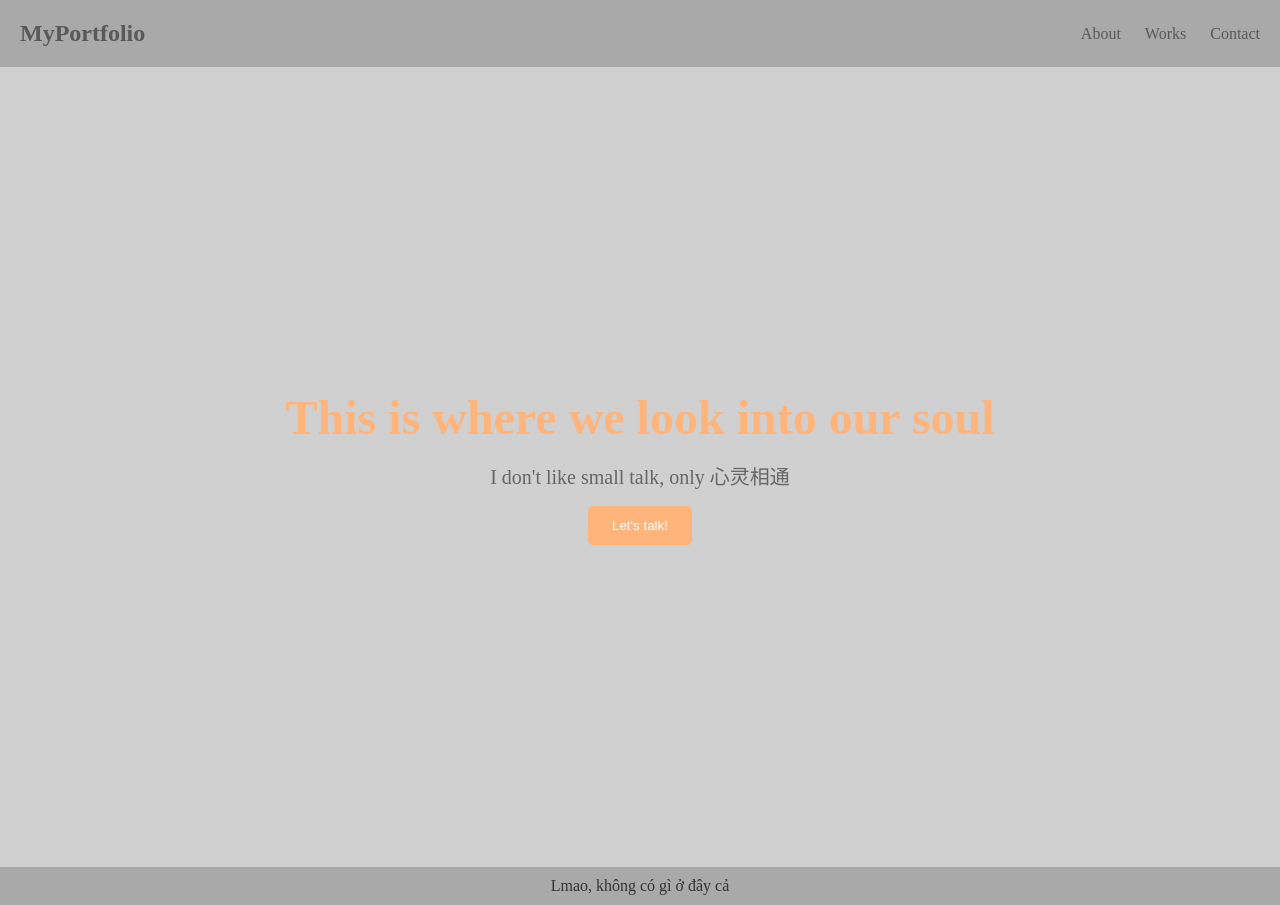
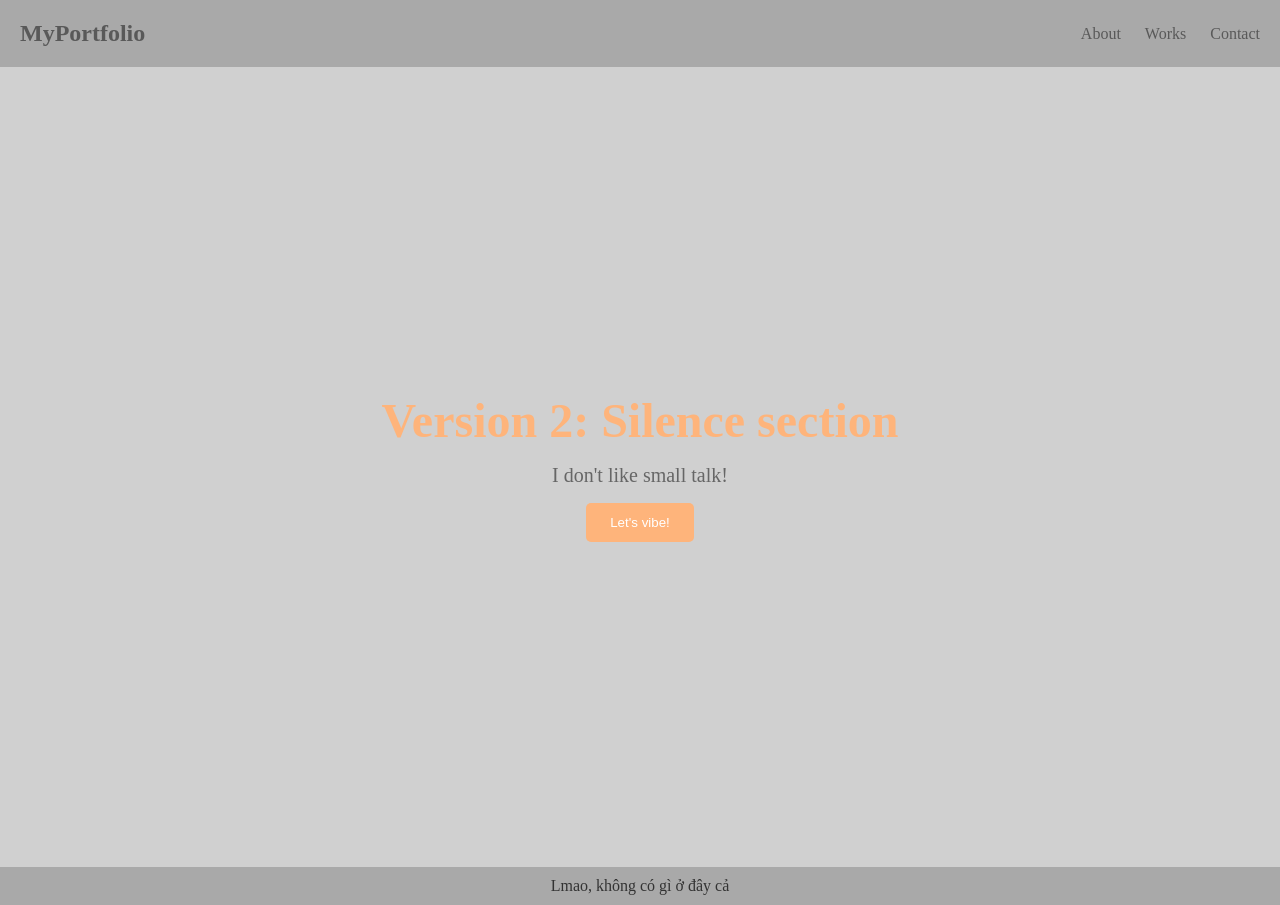
Before and after one commit to ippapi/ie104_final_project, a Next.js app: page / in a window 1280 px wide. Built offline with nearby package versions, Linux system fonts and the light colour scheme.

Commit message:
change index content

```diff
--- a/components/index/HomeContent.jsx
+++ b/components/index/HomeContent.jsx
@@ -3,18 +3,18 @@ import styles from '@/styles/Home.module.css';
 
 const variant_content = {
   variant1: {
-    title: 'This is where we work together',
-    main_content: 'They called this is my first life, but never it does. And they love it!',
+    title: 'Version 1: Work only',
+    main_content: '100% focus, 100% locked in',
     button_content: "Let's cooperate!",
   },
   variant2: {
-    title: 'This is where we look into our soul',
-    main_content: "I don't like small talk, only 心灵相通",
-    button_content: "Let's talk!",
+    title: 'Version 2: Silence section',
+    main_content: "I don't like small talk!",
+    button_content: "Let's vibe!",
   },
   variant3: {
-    title: 'The hidden one',
-    main_content: 'My favourite one',
+    title: 'Version 3: Hidden one',
+    main_content: 'I do hide world from this!',
     button_content: "Let's rock!",
   }
 };
```
